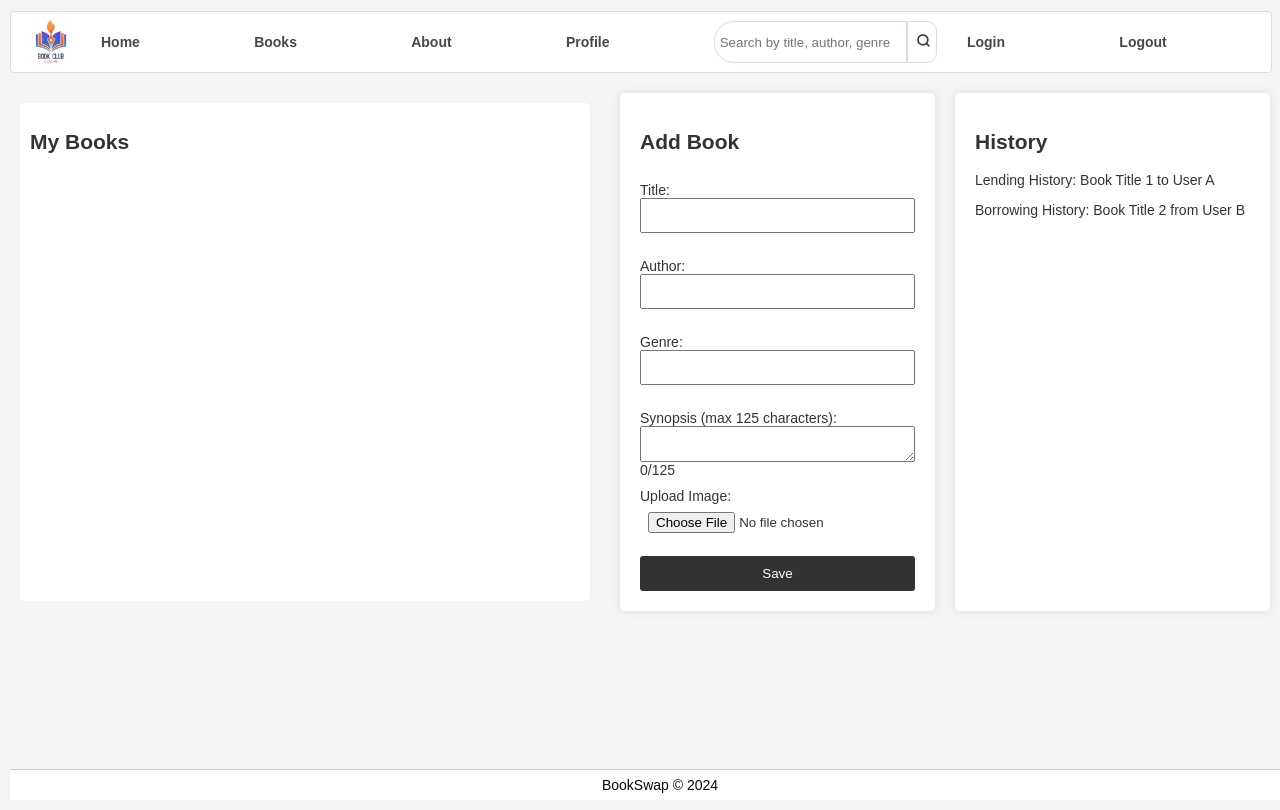
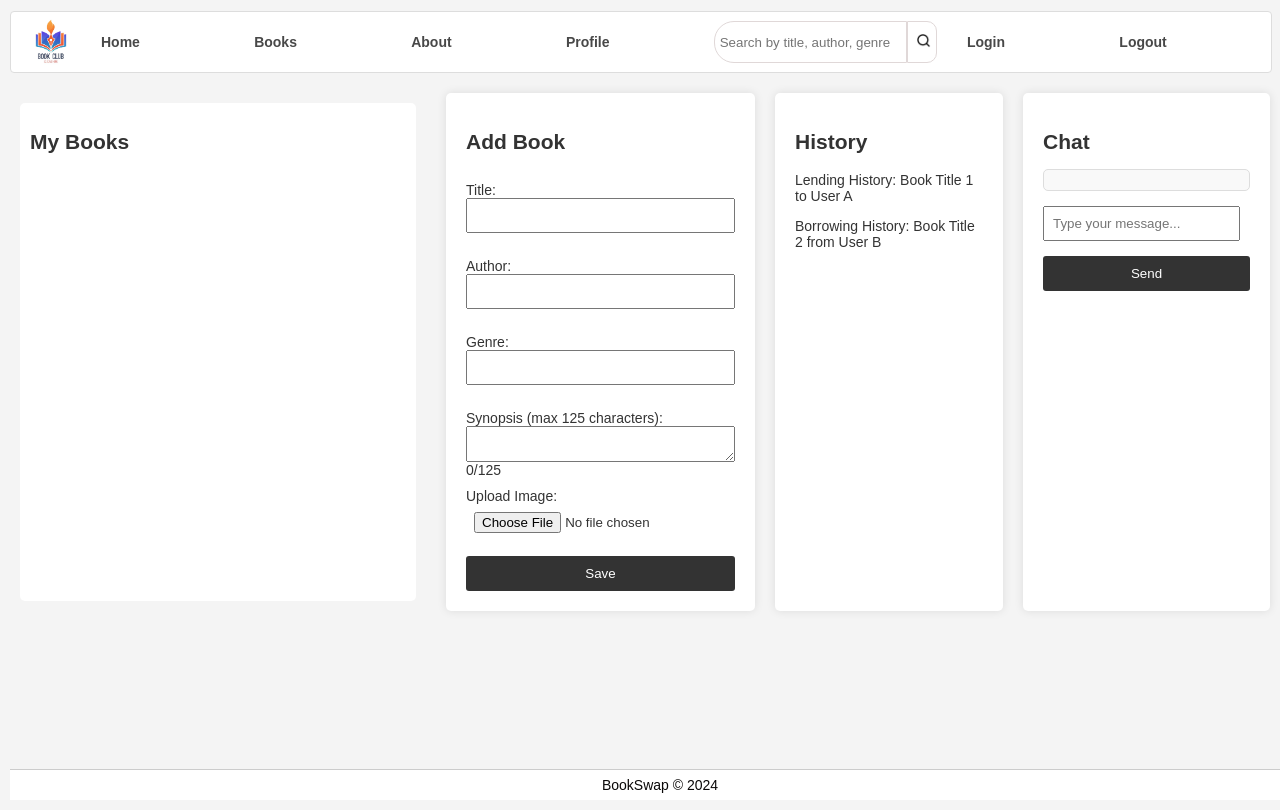
Before and after one commit to KelvinoKing/BookSwap, a Python web app: template web_dynamic/templates/dashboard.html in a window 1280 px wide. Run offline with Jinja, Linux system fonts and the light colour scheme; the template is opened without the code that fills it, so the values that code supplies are empty; some libraries are stand-ins or nearby versions.

Commit message:
IMplemented the chat section

```diff
--- /dev/null
+++ b/web_dynamic/static/scripts/chat.js
@@ -0,0 +1,39 @@
+$(document).ready(function () {
+    // Connect to the Socket.IO server
+    var socket = io.connect('http://' + document.domain + ':5000');
+
+    // Event listener for receiving chat messages
+    socket.on('my response', function (msg) {
+        var username = msg.username || 'Unknown User'; // Use a default username if not provided
+        console.log(username + ': ' + msg.message); // Log the message to the consoles
+        $('#chat-messages').append('<p><strong>' + username + ':</strong> ' + msg.message + '</p>');
+        messageReceived(); // Call the acknowledgment function here
+    });
+
+    // Event listener for submitting the chat form
+    $('#chat-form').submit(function (event) {
+
+        var userName = $(this).data('user-name');
+        console.log(userName);
+        event.preventDefault();
+
+        // Get the message from the input field
+        var message = $('#message-input').val();
+
+        // Emit the 'my event' to the server along with the current username
+        socket.emit('my event', { 'message': message, 'username': userName }); // Replace 'YourUsername' with the actual username
+
+        // Clear the input field
+        $('#message-input').val('');
+    });
+
+    // Callback function for acknowledging message received
+    function messageReceived() {
+        console.log('Message Sent');
+    }
+
+    $(".requestBtn").click(function () {
+
+        window.location.href = '/dashboard';
+    });
+});
--- a/web_dynamic/static/styles/dashboard.css
+++ b/web_dynamic/static/styles/dashboard.css
@@ -129,6 +129,68 @@ input {
     margin-top: 10px;
 }
 
+/* Chat Section */
+#chat {
+    flex: 1;
+    background-color: #fff;
+    padding: 20px;
+    margin-left: 20px;
+    border-radius: 5px;
+    box-shadow: 0 0 10px rgba(0, 0, 0, 0.1);
+}
+
+#chat h2 {
+    margin-bottom: 15px;
+}
+
+#chat-messages {
+    max-height: 300px;
+    overflow-y: auto;
+    border: 1px solid #ddd;
+    padding: 10px;
+    border-radius: 5px;
+    background-color: #f9f9f9;
+    margin-bottom: 15px;
+}
+
+#chat-messages p {
+    max-width: 80%;
+    margin-bottom: 10px;
+    padding: 10px;
+    border-radius: 8px;
+    clear: both;
+}
+
+.sent-message {
+    float: right;
+    background-color: #4CAF50;
+    color: white;
+}
+
+.received-message {
+    float: left;
+    background-color: #f1f1f1;
+}
+
+#chat-form {
+    display: flex;
+}
+
+#message-input {
+    flex: 1;
+    padding: 8px;
+    margin-right: 10px;
+}
+
+#chat-form button {
+    background-color: #333;
+    color: #fff;
+    border: none;
+    padding: 10px;
+    cursor: pointer;
+    border-radius: 3px;
+}
+
 /* Footer Section */
 footer {
     text-align: center;
--- a/web_dynamic/templates/dashboard.html
+++ b/web_dynamic/templates/dashboard.html
@@ -4,8 +4,10 @@
     <meta charset="UTF-8">
     <title>BookSwap Dashboard</title>
     <script src="https://code.jquery.com/jquery-3.2.1.min.js"></script>
+    <script src="https://cdnjs.cloudflare.com/ajax/libs/socket.io/4.1.3/socket.io.js"></script>
     <script src="../static/scripts/books.js?{{ cached_id }}"></script>
     <script src="../static/scripts/login.js?{{ cached_id }}"></script>
+    <script src="../static/scripts/chat.js?{{ cached_id }}"></script>
     <link rel="stylesheet" type="text/css" href="../static/styles/style.css?{{ cached_id }}">
     <link rel="stylesheet" type="text/css" href="../static/styles/dashboard.css?{{ cached_id }}">
     <link rel="stylesheet" type="text/css" href="../static/styles/navigation.css?{{ cached_id }}">
@@ -114,6 +116,17 @@
                     <!-- Repeat similar structure for each history entry -->
                 </div>
             </div>
+
+            <!-- Chat Section -->
+            <div id="chat">
+                <h2>Chat</h2>
+                <div id="chat-messages"></div>
+                <form id="chat-form" data-user-name="{{ user_name }}">
+                    <input type="text" id="message-input" placeholder="Type your message...">
+                    <button type="submit">Send</button>
+                </form>
+            </div>
+
         </section>
 
     </div>
```
Also changed, not shown: web_dynamic/bookswap.py (+38 -21 lines), web_dynamic/templates/book.html (+5 -3 lines).
